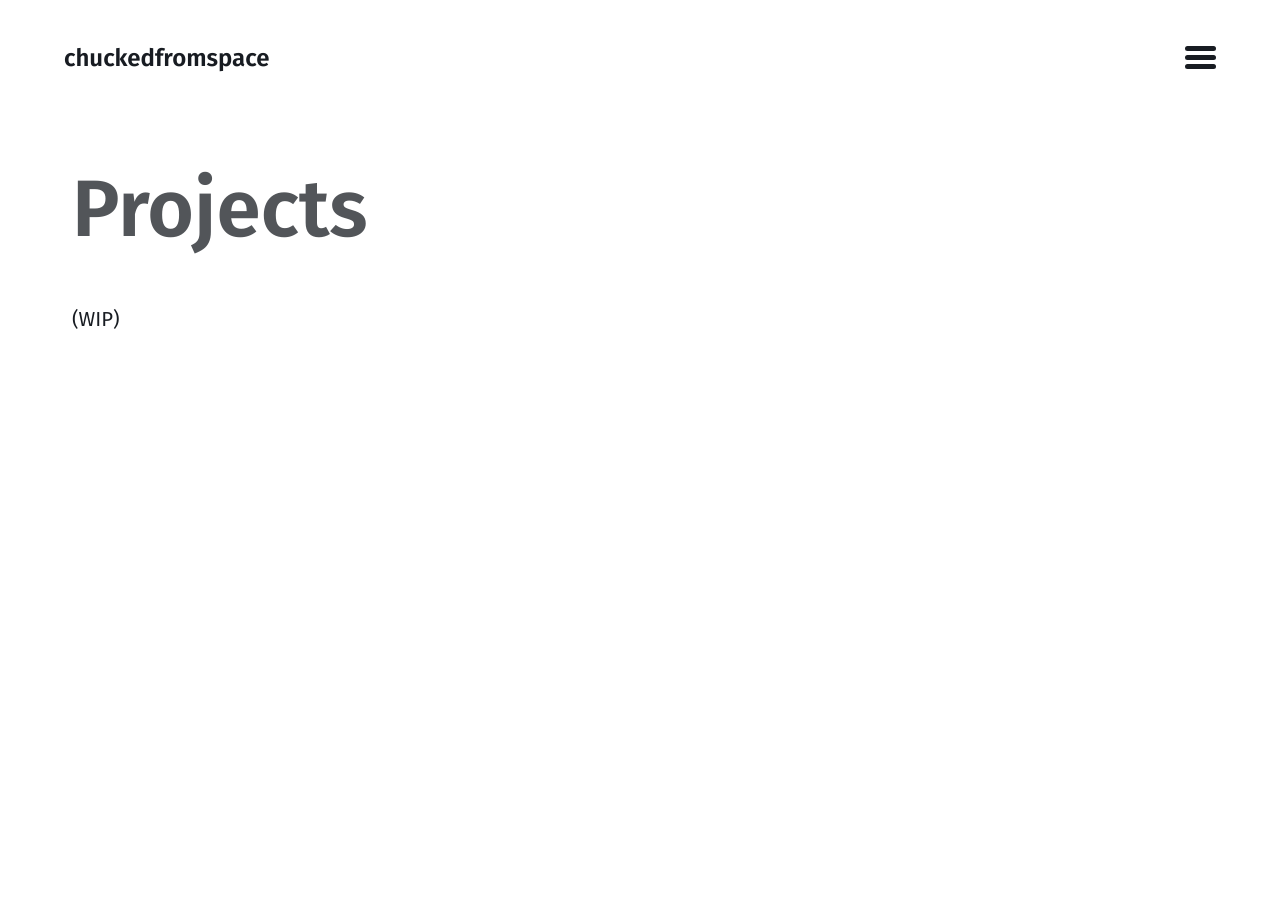
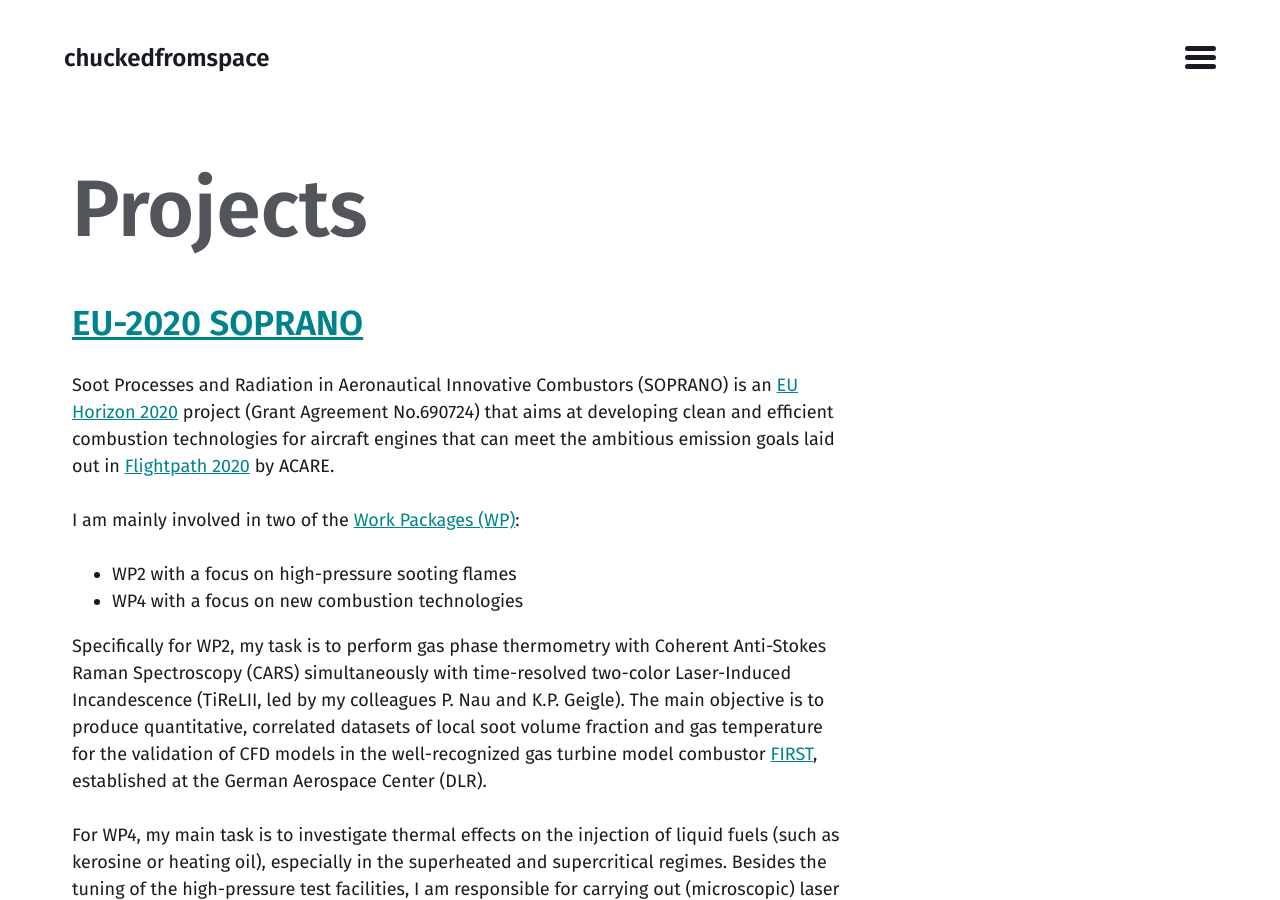
Before and after one commit to chuckedfromspace/chuckedfromspace.github.io, a Jekyll site: the page built from projects.md, in a window 1280 px wide and 900 px high. Built offline with Jekyll 4.4.1, drawn with Linux system fonts in a browser that asks for light colours; some of the changed text lies outside the part shown.

Commit message:
Add project descriptions

```diff
--- a/projects.md
+++ b/projects.md
@@ -4,4 +4,46 @@ title: "Projects"
 layout: page
 ---
 
-(WIP)
+## [EU-2020 SOPRANO](https://www.soprano-h2020.eu/)
+
+Soot Processes and Radiation in Aeronautical Innovative Combustors (SOPRANO) is an [EU Horizon 2020](https://ec.europa.eu/programmes/horizon2020/) project (Grant Agreement No.690724) that aims at developing clean
+and efficient combustion technologies for aircraft engines that can meet the
+ambitious emission goals laid out in [Flightpath 2020](https://www.acare4europe.org/documents/latest-acare-documents/acare-flightpath-2050) by ACARE.
+
+I am mainly involved in two of the [Work Packages (WP)](https://www.soprano-h2020.eu/about-soprano/project-structure/):
+
+- WP2 with a focus on high-pressure sooting flames
+- WP4 with a focus on new combustion technologies
+
+Specifically for WP2, my task is to perform gas phase thermometry with Coherent Anti-Stokes Raman Spectroscopy (CARS) simultaneously with time-resolved two-color Laser-Induced Incandescence (TiReLII, led by my colleagues P. Nau and K.P. Geigle).
+The main objective is to produce quantitative, correlated datasets of local soot volume fraction and gas temperature for the validation of CFD models in the
+well-recognized gas turbine model combustor [FIRST](https://www.dlr.de/vt/en/desktopdefault.aspx/tabid-10814/18901_read-43897/), established at the German Aerospace Center (DLR).
+
+For WP4, my main task is to investigate thermal effects on the injection of liquid fuels (such as kerosine or heating oil), especially in the superheated and supercritical regimes.
+Besides the tuning of the high-pressure test facilities, I am responsible for carrying out (microscopic) laser shadowgraphy to quantify the changes in fuel sprays under various temperature and pressure conditions, by measuring droplet size, velocity and volume flux. Check out some of the import results in this [recent publication](https://doi.org/10.1115/GT2020-16037).
+
+
+## [MRPOD](https://github.com/chuckedfromspace/mrpod)
+
+`mrpod` is a python module developed to perform Mutiresolution Proper Orthogonal Decomposition (MRPOD) of multidimensional image time series. POD is the term often used in the field of fluid mechanics for Principle Component Analysis (PCA). The main motivation behind this project is to separate coherent flow patterns that co-exist over a wide range of frequencies in the gas turbine combustors. To achieve this goal, 2D discrete wavelet decomposition and reconstruction of the cross-correlation matrix from PCA. By careful selection and construction of composite wavelet filters, PCA can be carried out in well defined frequency domain to extract target flow features.
+
+For instance, MRPOD can be used to recover distinct dynamics by decomposing the convoluted flow field:
+
+<img src="https://mrpod.readthedocs.io/en/latest/_images/mov_mix.gif" width="400px"/>
+
+and reconstructing it in specific spectral ranges:
+
+<img src="https://mrpod.readthedocs.io/en/latest/_images/mov_pvc.gif" width="400px"/>
+<img src="https://mrpod.readthedocs.io/en/latest/_images/mov_tv.gif" width="400px"/>
+
+MRPOD could also be applied to extract sub-noise level features. Check out the [documentation](https://mrpod.readthedocs.io/en/latest/intro.html) for more details and tutorials.
+
+## [CARSpy](https://github.com/chuckedfromspace/carspy)
+
+`carspy` is a python module for synthesizing and fitting experimental spectra obtained with Coherent Anti-Stokes Raman Spectroscopy (CARS).
+
+## Laser Absorption Tomography
+
+This is a python module for tomographic reconstruction of laser absorption measurements with irregular arrangement of the laser lines. It will be made open source on my GitHub page soon.
+
+## [Pythonize](https://github.com/chuckedfromspace/pythonize)
```
